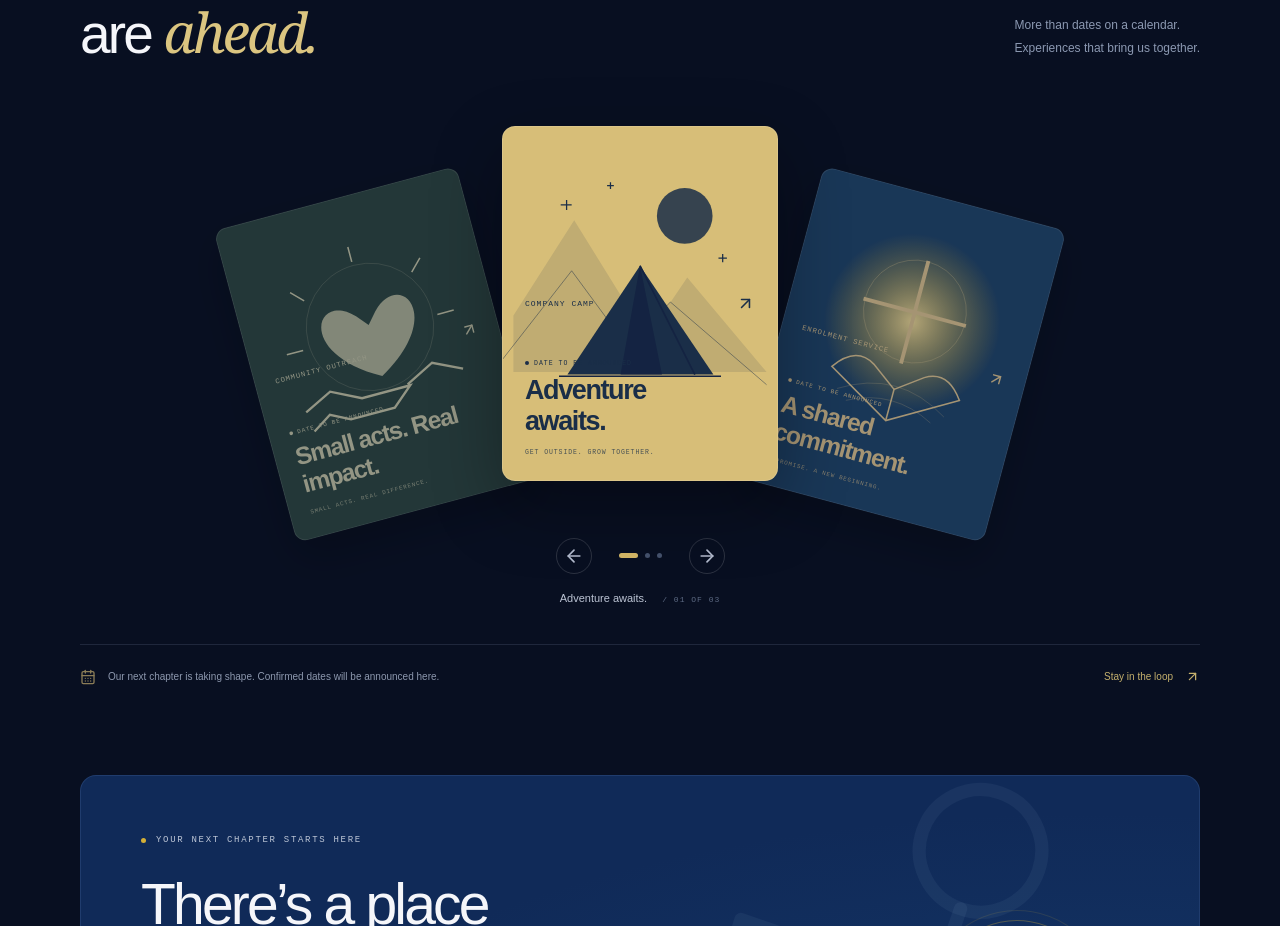
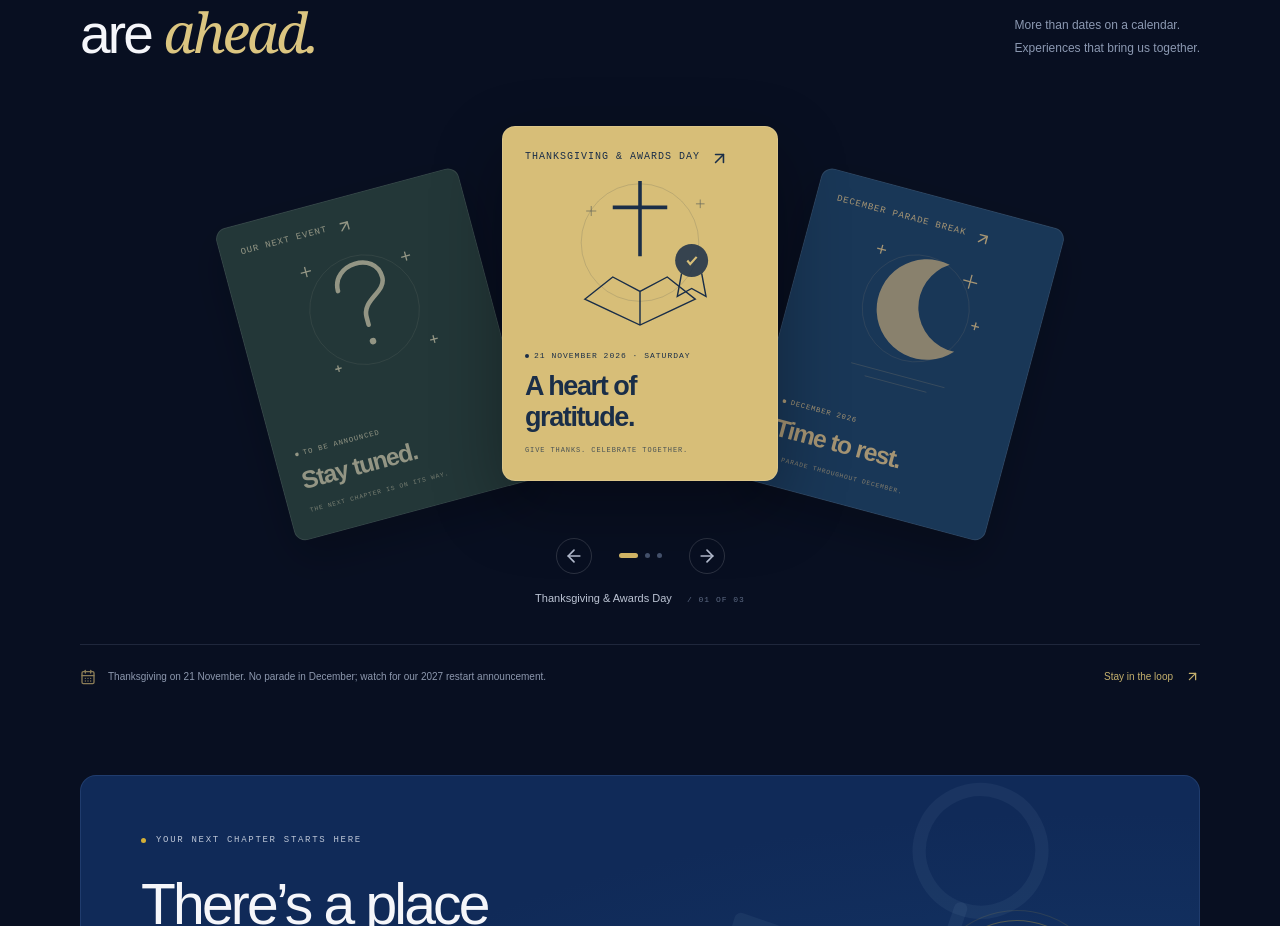
Before and after one commit to Shushu-pixel/my-react-app, a React (Vite) app: page / in a window 1280 px wide. Shown: the part 2992-3918 px from the top of the page. Built offline with nearby package versions, Linux system fonts and the light colour scheme.

Commit message:
Publish Thanksgiving details and December parade break announcements

```diff
--- a/src/App.jsx
+++ b/src/App.jsx
@@ -1,5 +1,5 @@
 import { useEffect, useRef, useState } from 'react';
-import { Anchor, ArrowUpRight, ArrowRight, ArrowLeft, ChevronDown, Plus, Minus, X, Menu, Music2, Footprints, Award, HeartHandshake, Compass, MapPin, CalendarDays, Tent, Check } from 'lucide-react';
+import { Anchor, ArrowUpRight, ArrowRight, ArrowLeft, ChevronDown, Plus, Minus, X, Menu, Music2, Footprints, Award, HeartHandshake, Compass, MapPin, CalendarDays, Clock, Ticket, Tent, Check } from 'lucide-react';
 import { activities, events, faqs } from './data.js';
 import Brand from './components/Brand.jsx';
 import TwinPillars from './components/TwinPillars.jsx';
@@ -15,9 +15,9 @@ function Eyebrow({children, light = false}) {
 }
 
 function PosterArt({type}) {
-  if (type === 1) return <svg viewBox="0 0 300 320" className="poster-art" aria-hidden="true"><defs><radialGradient id="sun"><stop stopColor="#f8e5a6"/><stop offset="1" stopColor="#d4af37" stopOpacity="0"/></radialGradient></defs><circle cx="150" cy="150" r="115" fill="url(#sun)"/><circle cx="150" cy="136" r="67" fill="none" stroke="currentColor" strokeWidth="1" opacity=".4"/><path d="M150 68v138M81 137h138" fill="none" stroke="currentColor" strokeWidth="5"/><path d="M78 259q72-45 144 0M93 271q57-30 114 0" fill="none" stroke="currentColor" opacity=".3"/><path d="M64 233q24-34 52-17l34 25 34-25q28-17 52 17l-86 50z" fill="none" stroke="currentColor" strokeWidth="2"/><path d="M150 240v43" stroke="currentColor" strokeWidth="2"/></svg>;
-  if (type === 2) return <svg viewBox="0 0 300 320" className="poster-art" aria-hidden="true"><circle cx="151" cy="157" r="83" fill="none" stroke="currentColor" opacity=".25"/><path d="M150 223C48 166 94 94 137 139l13 15 13-15c43-45 89 27-13 84Z" fill="currentColor" opacity=".85"/><path d="m42 243 37-18 38 19h65l-27 23H96l-25-13-25 16M254 241l-37-18-38 19" fill="none" stroke="currentColor" strokeWidth="3"/><path d="M150 49v20M62 87l15 15M237 87l-15 15M37 164h22M240 164h22" stroke="currentColor" strokeWidth="2"/></svg>;
-  return <svg viewBox="0 0 300 320" className="poster-art" aria-hidden="true"><circle cx="203" cy="90" r="33" fill="currentColor" opacity=".85"/><path d="m0 208 72-113 86 139 48-71 94 112H0Z" fill="currentColor" opacity=".12"/><path d="m-20 269 89-114 67 91 50-54 114 98" fill="none" stroke="currentColor" opacity=".55"/><path d="m64 278 86-129 87 129z" fill="currentColor"/><path d="m150 149-23 129h49z" fill="#142342"/><path d="m150 149 65 129M54 280h192" stroke="#142342" fill="none" strokeWidth="2"/><path d="M56 77h13m-6-6v12M243 140h10m-5-5v10M111 54h8m-4-4v8" stroke="currentColor" strokeWidth="1.5"/></svg>;
+  if (type === 'thanksgiving') return <svg viewBox="0 0 300 320" className="poster-art" aria-hidden="true"><circle cx="150" cy="143" r="82" fill="none" stroke="currentColor" opacity=".2"/><path d="M150 57v105M112 94h76" stroke="currentColor" strokeWidth="5"/><path d="m73 222 39-31 38 20 38-20 39 31-77 36zM150 212v46" fill="none" stroke="currentColor" strokeWidth="2"/><circle cx="222" cy="168" r="23" fill="currentColor" opacity=".85"/><path d="m208 186-6 32 20-11 20 11-6-32" fill="none" stroke="currentColor" strokeWidth="2"/><path d="m216 168 4 5 9-10" fill="none" stroke="#d7be78" strokeWidth="3"/><path d="M75 99h14m-7-7v14M228 89h12m-6-6v12" stroke="currentColor" opacity=".6"/></svg>;
+  if (type === 'holiday') return <svg viewBox="0 0 300 320" className="poster-art" aria-hidden="true"><circle cx="150" cy="155" r="82" fill="none" stroke="currentColor" opacity=".2"/><path d="M183 77a77 77 0 1 0 41 127 69 69 0 0 1-41-127Z" fill="currentColor" opacity=".8"/><path d="M220 83v22m-11-11h22M76 74v14m-7-7h14M245 152v12m-6-6h12" stroke="currentColor" strokeWidth="2"/><path d="M76 261h148M101 275h98" stroke="currentColor" opacity=".3"/></svg>;
+  return <svg viewBox="0 0 300 320" className="poster-art" aria-hidden="true"><circle cx="150" cy="157" r="84" fill="none" stroke="currentColor" opacity=".2"/><path d="M118 119c0-43 71-46 71-3 0 24-39 25-39 53v12" fill="none" stroke="currentColor" strokeWidth="7" strokeLinecap="round"/><circle cx="150" cy="207" r="5" fill="currentColor"/><path d="M70 78h16m-8-8v16M225 94h14m-7-7v14M235 228h12m-6-6v12M83 234h10m-5-5v10" stroke="currentColor" strokeWidth="2"/></svg>;
 }
 
 function Modal({item, onClose}) {
@@ -45,11 +45,17 @@ function Modal({item, onClose}) {
       <Eyebrow>{item.category || item.eyebrow || 'LIFE IN THE BRIGADE'}</Eyebrow>
       <h2 id="modal-title">{item.name || item.title}</h2>
       <p>{item.description}</p>
+      {item.paragraphs?.map(paragraph=><p key={paragraph}>{paragraph}</p>)}
       {item.purpose && <><h3>Why it matters</h3><p>{item.purpose}</p></>}
       {item.learnings && <><h3>What you’ll discover</h3><ul className="learning-list">{item.learnings.map(text=><li key={text}><Check size={16}/>{text}</li>)}</ul></>}
-      {item.status && <div className="event-facts"><span><CalendarDays size={17}/>{item.status}</span><span><MapPin size={17}/>{item.location}</span></div>}
-      {item.status && <p className="small-note">These are the kinds of experiences we look forward to. Event dates and arrangements will be shared once confirmed. Follow our company for announcements.</p>}
-      <a className="button button-gold" href={item.status ? FACEBOOK_URL : REGISTER_URL} target="_blank" rel="noreferrer">{item.status ? 'Follow company updates' : 'Join the adventure'}<ArrowUpRight size={17}/></a>
+      {item.date && <dl className="event-facts">
+        <div><dt><CalendarDays size={17} aria-hidden="true"/>Date</dt><dd>{item.dateTime ? <time dateTime={item.dateTime}>{item.date}</time> : item.date}</dd></div>
+        {item.time && <div><dt><Clock size={17} aria-hidden="true"/>Time</dt><dd>{item.time}</dd></div>}
+        {item.fee && <div><dt><Ticket size={17} aria-hidden="true"/>Fee</dt><dd>{item.fee}</dd></div>}
+        {item.location && <div><dt><MapPin size={17} aria-hidden="true"/>Venue</dt><dd>{item.location}</dd></div>}
+      </dl>}
+      {item.note && <p className="small-note">{item.note}</p>}
+      <a className="button button-gold" href={item.actionUrl || REGISTER_URL} target="_blank" rel="noreferrer">{item.actionLabel || 'Join the adventure'}<ArrowUpRight size={17}/></a>
     </section>
   </div>;
 }
@@ -124,11 +130,11 @@ function App() {
         <div className="section-heading"><Eyebrow>MAKE ROOM FOR SOMETHING MEMORABLE</Eyebrow><span className="section-index">03 / WHAT’S ON</span></div>
         <div className="events-heading"><h2 id="events-title">Good things<br/>are <span className="serif-word">ahead.</span></h2><p>More than dates on a calendar.<br/>Experiences that bring us together.</p></div>
         <div className="fan-carousel" role="region" aria-label="Upcoming experiences" aria-roledescription="carousel" onTouchStart={e=>{touchStart.current=e.touches[0].clientX;}} onTouchEnd={e=>{const delta=touchStart.current-e.changedTouches[0].clientX;if(Math.abs(delta)>45)nextEvent(delta>0?1:-1);}}>
-          <div className="fan-stage">{events.map((event,index)=>{const offset = (index-activeEvent+events.length)%events.length; const position = offset === 0 ? 'center' : offset === 1 ? 'right' : 'left';return <button key={event.id} className={`event-card event-card-${index} position-${position}`} onClick={()=>position==='center'?setDetail(event):setActiveEvent(index)} aria-label={position==='center'?`View ${event.title} details`:`Show ${event.title}`} aria-current={position==='center'?'true':undefined}><div className="event-card-top"><span>{event.name}</span><ArrowUpRight size={19}/></div><PosterArt type={index}/><div className="event-card-copy"><span className="event-date"><span/>DATE TO BE ANNOUNCED</span><h3>{event.title}</h3><span className="event-card-detail">{index===0?'GET OUTSIDE. GROW TOGETHER.':index===1?'A PROMISE. A NEW BEGINNING.':'SMALL ACTS. REAL DIFFERENCE.'}</span></div></button>;})}</div>
-          <div className="carousel-controls"><button className="icon-button" onClick={()=>nextEvent(-1)} aria-label="Previous event"><ArrowLeft size={20}/></button><div className="carousel-indicators">{events.map((e,i)=><button key={e.id} className={i===activeEvent?'active':''} onClick={()=>setActiveEvent(i)} aria-label={`Show ${e.title}`} aria-pressed={i===activeEvent}/>)}</div><button className="icon-button" onClick={()=>nextEvent(1)} aria-label="Next event"><ArrowRight size={20}/></button></div>
-          <div className="carousel-status" aria-live="polite">{events[activeEvent].title} <span> / {String(activeEvent+1).padStart(2,'0')} OF {String(events.length).padStart(2,'0')}</span></div>
+          <div className="fan-stage">{events.map((event,index)=>{const offset = (index-activeEvent+events.length)%events.length; const position = offset === 0 ? 'center' : offset === 1 ? 'right' : 'left';return <button key={event.id} className={`event-card event-card-${index} position-${position}`} onClick={()=>position==='center'?setDetail(event):setActiveEvent(index)} aria-label={position==='center'?`View ${event.name} details`:`Show ${event.name}`} aria-current={position==='center'?'true':undefined}><div className="event-card-top"><span>{event.name}</span><ArrowUpRight size={19}/></div><PosterArt type={event.art}/><div className="event-card-copy"><span className="event-date"><span/>{event.dateLabel}</span><h3>{event.title}</h3><span className="event-card-detail">{event.tagline}</span></div></button>;})}</div>
+          <div className="carousel-controls"><button className="icon-button" onClick={()=>nextEvent(-1)} aria-label="Previous event"><ArrowLeft size={20}/></button><div className="carousel-indicators">{events.map((e,i)=><button key={e.id} className={i===activeEvent?'active':''} onClick={()=>setActiveEvent(i)} aria-label={`Show ${e.name}`} aria-pressed={i===activeEvent}/>)}</div><button className="icon-button" onClick={()=>nextEvent(1)} aria-label="Next event"><ArrowRight size={20}/></button></div>
+          <div className="carousel-status" aria-live="polite">{events[activeEvent].name} <span> / {String(activeEvent+1).padStart(2,'0')} OF {String(events.length).padStart(2,'0')}</span></div>
         </div>
-        <div className="event-update-note"><CalendarDays size={16}/><p>Our next chapter is taking shape. Confirmed dates will be announced here.</p><a href={FACEBOOK_URL} target="_blank" rel="noreferrer">Stay in the loop<ArrowUpRight size={15}/></a></div>
+        <div className="event-update-note"><CalendarDays size={16}/><p>Thanksgiving on 21 November. No parade in December; watch for our 2027 restart announcement.</p><a href={FACEBOOK_URL} target="_blank" rel="noreferrer">Stay in the loop<ArrowUpRight size={15}/></a></div>
       </section>
 
       <section className="join-section section-shell" id="join" aria-labelledby="join-title"><div className="join-panel"><div className="join-watermark"><Anchor strokeWidth={.65}/></div><div className="join-content"><Eyebrow light>YOUR NEXT CHAPTER STARTS HERE</Eyebrow><h2 id="join-title">There’s a place<br/>for <span className="serif-word">you</span> here.</h2><p>Boys and girls. Ages 9–19. One incredible journey.<br/>Come as you are. Discover who you can become.</p><a className="button button-gold" href={REGISTER_URL} target="_blank" rel="noreferrer">Registration & orders <ArrowUpRight size={18}/></a><span className="join-small">One step towards something meaningful.</span></div><div className="join-seal"><Anchor size={36} strokeWidth={1.3}/><span>SURE & STEDFAST</span><small>2ND PUCHONG</small></div></div></section>
--- a/src/data.js
+++ b/src/data.js
@@ -55,43 +55,56 @@ export const activities = [
   },
 ];
 
-// These are programme previews. Dates and arrangements are not confirmed.
+// Company announcements supplied by 2nd Puchong Company.
 export const events = [
   {
-    id: 'company-camp',
-    title: 'Adventure awaits.',
-    name: 'Company camp',
-    category: 'Adventure & fellowship',
-    image: 'https://images.unsplash.com/photo-1478131143081-fd1d858f3d50?auto=format&fit=crop&w=1000&q=85',
-    imageAlt: 'Tents in an open landscape beneath the evening sky',
-    description: 'Step outside the everyday for an adventure filled with teamwork, outdoor challenges, and time together.',
-    purpose: 'To grow in confidence, practise leadership, and build friendships through shared experiences outdoors.',
-    location: 'Details to be announced',
-    status: 'Date to be announced',
+    id: 'thanksgiving-2026',
+    title: 'A heart of gratitude.',
+    name: 'Thanksgiving & Awards Day',
+    category: 'Thanksgiving & celebration',
+    art: 'thanksgiving',
+    dateLabel: '21 NOVEMBER 2026 · SATURDAY',
+    tagline: 'GIVE THANKS. CELEBRATE TOGETHER.',
+    description: 'You’re warmly invited to our Thanksgiving & Awards Day, a special gathering of members, officers, and our church family to give thanks for God’s faithfulness and for the ministry of The Boys’ Brigade.',
+    paragraphs: [
+      'Together we’ll celebrate our company’s journey, remember its milestones, and honour our Founder with a time of fellowship, thanksgiving, and memories to treasure. We’ll also recognise and celebrate the achievements of our members as they receive their awards.',
+      'Come with a grateful heart as we give thanks for God’s guidance, celebrate this ministry, cheer on our members, and honour God and those who have helped shape our company. We look forward to seeing you there!',
+    ],
+    date: 'Saturday, 21 November 2026',
+    dateTime: '2026-11-21',
+    time: '2:00 PM – 8:00 PM',
+    fee: 'RM15 (dinner included)',
+    location: 'Logos Presbyterian Church Puchong',
+    actionLabel: 'Register for Thanksgiving',
+    actionUrl: 'https://bb2pch.github.io/events/?e=EV-261023-734',
   },
   {
-    id: 'enrolment',
-    title: 'A shared commitment.',
-    name: 'Enrolment service',
-    category: 'Faith & commitment',
-    image: 'https://images.unsplash.com/photo-1529156069898-49953e39b3ac?auto=format&fit=crop&w=1000&q=85',
-    imageAlt: 'Friends sharing time together outdoors',
-    description: 'A meaningful occasion to welcome members, celebrate belonging, and renew our commitment to the Brigade journey.',
-    purpose: 'To reflect on our Christian foundation and encourage members as they grow in faith, character, and service.',
-    location: 'Details to be announced',
-    status: 'Date to be announced',
+    id: 'december-break-2026',
+    title: 'Time to rest.',
+    name: 'December parade break',
+    category: 'Holiday notice',
+    art: 'holiday',
+    dateLabel: 'DECEMBER 2026',
+    tagline: 'NO PARADE THROUGHOUT DECEMBER.',
+    description: 'There will be no parade throughout December 2026.',
+    paragraphs: ['Parades will resume in 2027 on a date to be announced. Please look out for our next company announcement for the starting date.'],
+    date: 'All of December 2026',
+    note: 'The 2027 parade restart date has not yet been confirmed.',
+    actionLabel: 'Follow company updates',
+    actionUrl: 'https://www.facebook.com/bb2ndpuchong/',
   },
   {
-    id: 'community-outreach',
-    title: 'Small acts. Real impact.',
-    name: 'Community outreach',
-    category: 'Service & kindness',
-    image: 'https://images.unsplash.com/photo-1559027615-cd4628902d4a?auto=format&fit=crop&w=1000&q=85',
-    imageAlt: 'Volunteers working together on a community activity',
-    description: 'An opportunity to roll up our sleeves, work together, and bring a little kindness to our wider community.',
-    purpose: 'To turn compassion into action and help members discover how their time and effort can make a difference.',
-    location: 'Details to be announced',
-    status: 'Date to be announced',
+    id: 'stay-tuned',
+    title: 'Stay tuned.',
+    name: 'Our next event',
+    category: 'More to come',
+    art: 'stay-tuned',
+    dateLabel: 'TO BE ANNOUNCED',
+    tagline: 'THE NEXT CHAPTER IS ON ITS WAY.',
+    description: 'Our next event has not been announced yet. Stay tuned for the date, venue, and details!',
+    date: 'Date to be announced',
+    actionLabel: 'Follow company updates',
+    actionUrl: 'https://www.facebook.com/bb2ndpuchong/',
   },
 ];
 
```
Also changed, not shown: src/styles.css, 1 other file (tests, documents, lock files or other folders).
